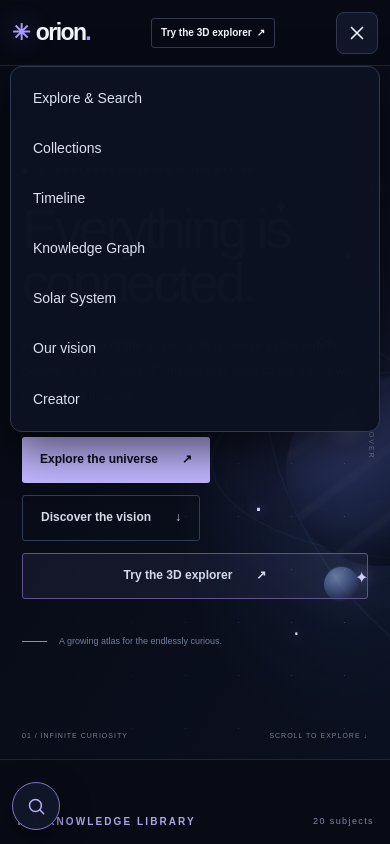
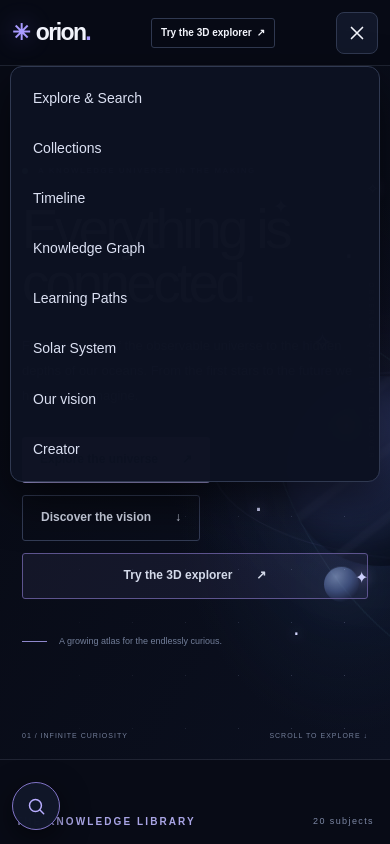
Before and after one commit to ih-rakib/Orion, a Next.js app: page / in a window 390 px wide. Both pictures are taken after a click on the button 357 px from the left and 32 px from the top of the page. Shown: the top 844 px of the page. Built offline with nearby package versions, Linux system fonts and the light colour scheme.

Commit message:
Connect learning paths across Orion navigation

```diff
--- a/components/mobile-menu.tsx
+++ b/components/mobile-menu.tsx
@@ -32,6 +32,7 @@
       <a href="/#collections" onClick={close}>Collections</a>
       <Link href="/timeline" onClick={close}>Timeline</Link>
       <Link href="/knowledge-graph" onClick={close}>Knowledge Graph</Link>
+      <Link href="/learning-paths" onClick={close}>Learning Paths</Link>
       <Link href="/solar-system" onClick={close}>Solar System</Link>
       <a href="/#about" onClick={close}>Our vision</a>
       <a href="/#creator" onClick={close}>Creator</a>
```
